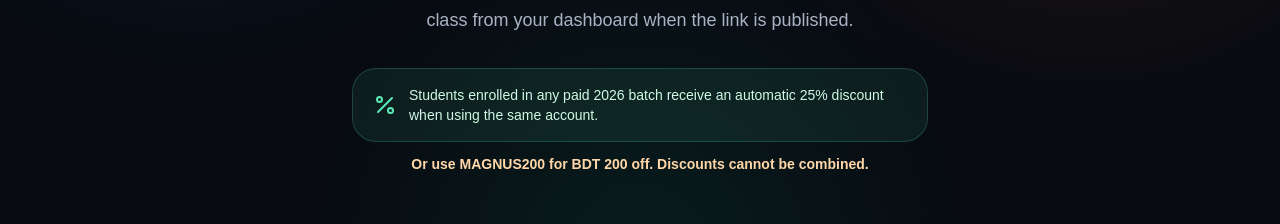
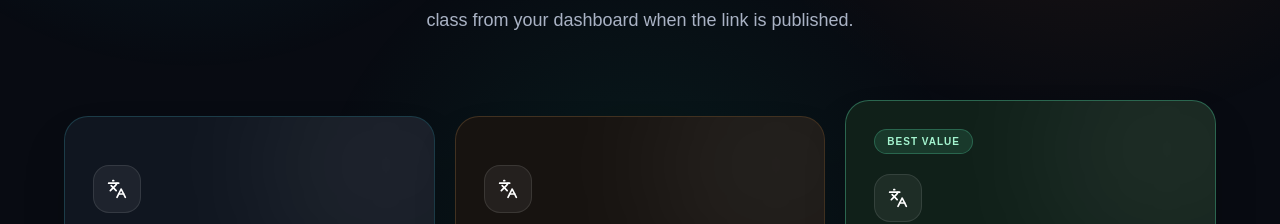
Before and after one commit to raf0670/math-magician-client, a Next.js app: page /marathon in a window 1280 px wide. Shown: the part 467-691 px from the top of the page. Built offline with nearby package versions, Linux system fonts and the light colour scheme; no server answers; a web font is replaced by a local one.

Commit message:
code removed

```diff
--- a/src/app/marathon/page.jsx
+++ b/src/app/marathon/page.jsx
@@ -20,10 +20,6 @@ export default function MarathonLandingPage() {
             Marathon <span className="bg-linear-to-r from-cyan-300 via-emerald-300 to-orange-300 bg-clip-text text-transparent">Classes</span>
           </h1>
           <p className="mx-auto mt-6 max-w-2xl text-base leading-8 text-[#AAB3C5] sm:text-lg">A focused final sprint in English, Maths, or both. Enroll once, then join each live class from your dashboard when the link is published.</p>
-          <div className="mx-auto mt-8 flex max-w-xl items-center justify-center gap-3 rounded-3xl border border-emerald-300/20 bg-emerald-300/8 px-5 py-4 text-left text-sm text-emerald-100">
-            <Percent className="h-6 w-6 shrink-0 text-emerald-300" /> Students enrolled in any paid 2026 batch receive an automatic 25% discount when using the same account.
-          </div>
-          <p className="mx-auto mt-3 max-w-xl text-sm font-semibold text-orange-200">Or use MAGNUS200 for BDT 200 off. Discounts cannot be combined.</p>
         </section>
 
         <section className="grid gap-5 lg:grid-cols-3">
```
